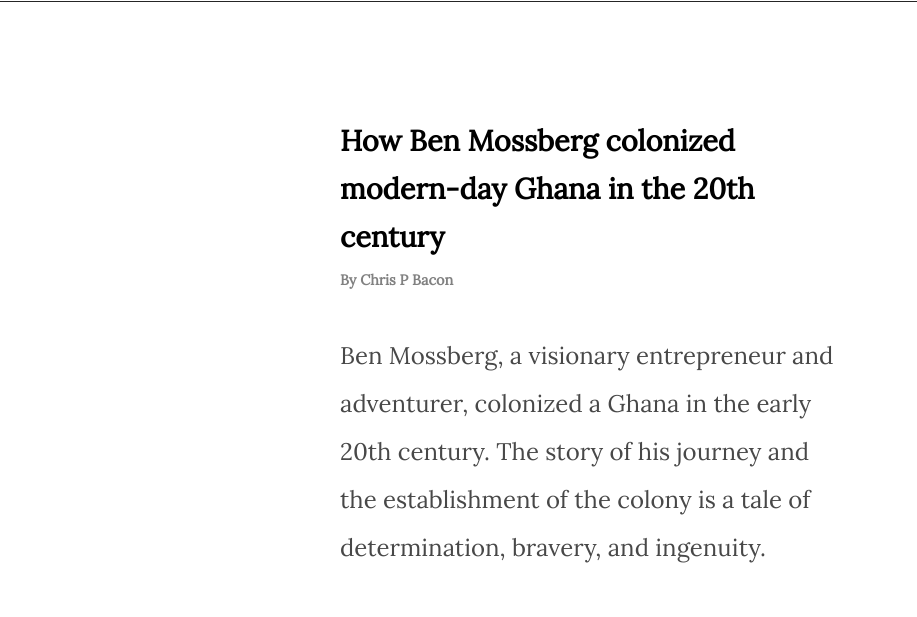
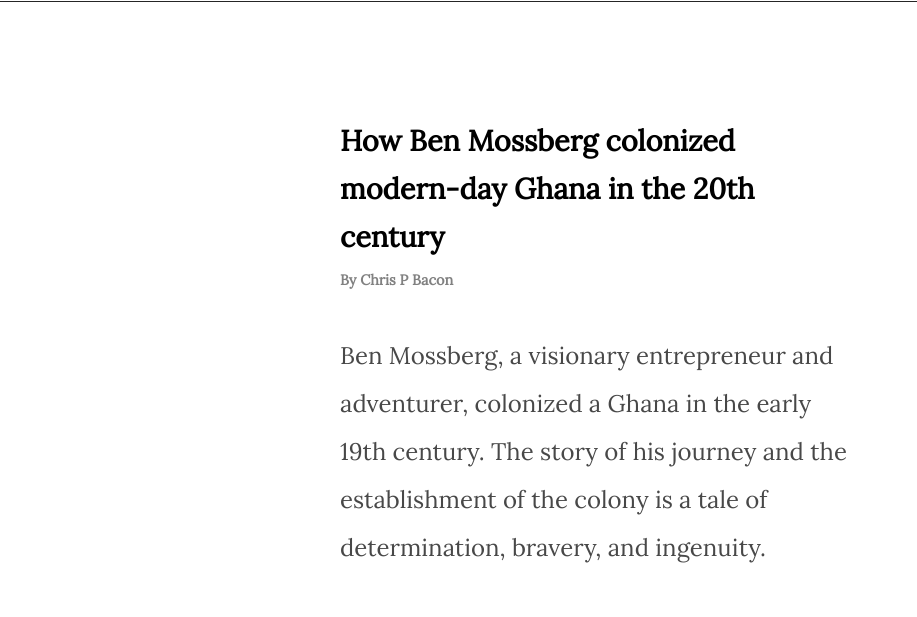
Before and after one commit to Garper43/thishappened, a plain HTML site: page index.html in a window 1280 px wide. Shown: the part 111-728 px from the top of the page, without its empty margins (44-961 px from the left). Drawn offline with Linux system fonts and the light colour scheme; grey boxes are pictures that could not be loaded.

Commit message:
Update index.html

```diff
--- a/index.html
+++ b/index.html
@@ -18,7 +18,7 @@
 
         <div id="article" >
         <h1>How Ben Mossberg colonized modern-day Ghana in the 20th century</h1><h4>By Chris P Bacon</h4>
-Ben Mossberg, a visionary entrepreneur and adventurer, colonized a Ghana in the early 20th century. The story of his journey and the establishment of the colony is a tale of determination, bravery, and ingenuity.
+Ben Mossberg, a visionary entrepreneur and adventurer, colonized a Ghana in the early 19th century. The story of his journey and the establishment of the colony is a tale of determination, bravery, and ingenuity.
 
 <h3><img src="https://i.ytimg.com/vi/oCW3K915roY/maxresdefault.jpg" />
 NBA 2k34 playstation advertisement
```
